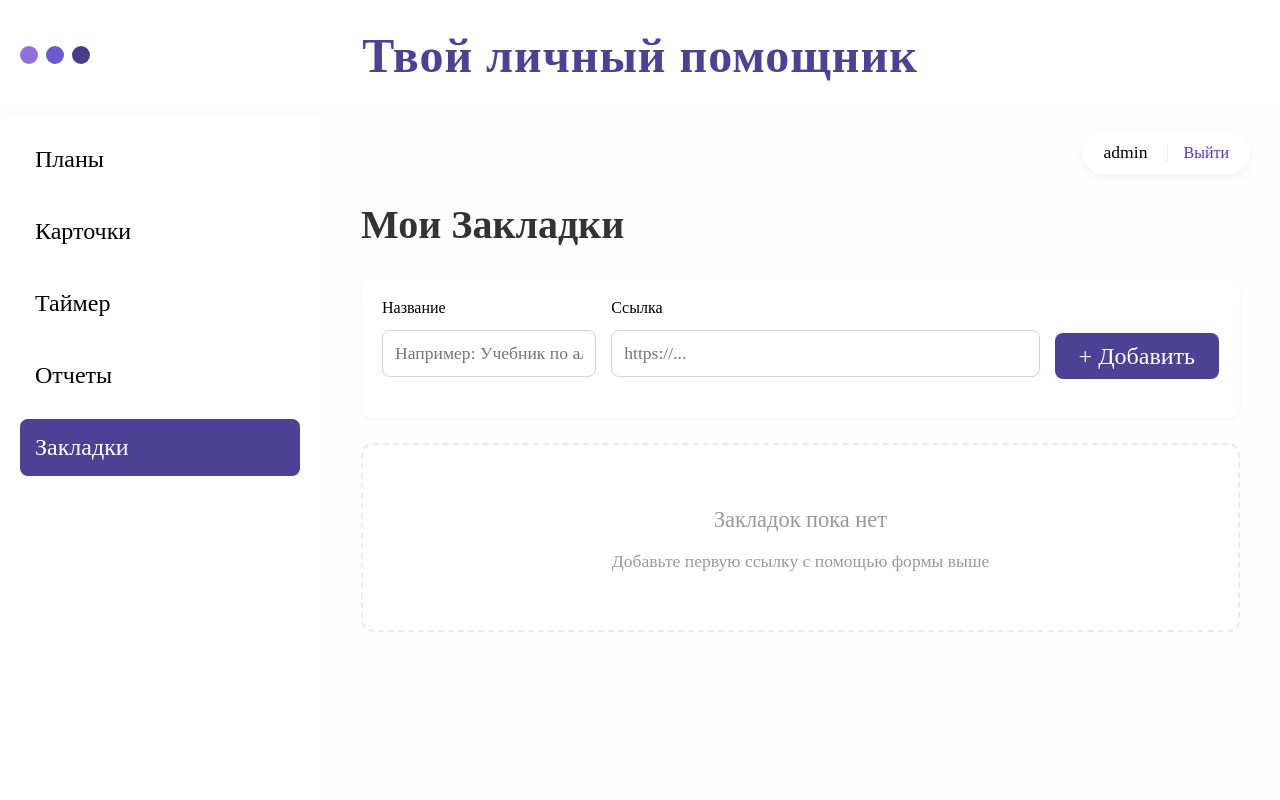
After one commit to ElenaShargina/planning_app, a Django app: page /bookmarks/ in a window 1280 px wide. The commit adds this page. Run offline with Django 5.2, Linux system fonts and the light colour scheme; a user stored in the database is signed in; data that the repository does not hold is empty.

Commit message:
before prod

```diff
--- /dev/null
+++ b/requirements.txt
@@ -0,0 +1,6 @@
+asgiref==3.11.1
+Django==4.2.30
+gunicorn==25.3.0
+packaging==26.2
+sqlparse==0.5.5
+typing_extensions==4.15.0
--- a/tasks/forms.py
+++ b/tasks/forms.py
@@ -1,5 +1,5 @@
 from django import forms
-from .models import Plan, Task, FlashCard, FlashCardCollection, Timer
+from .models import Plan, Task, FlashCard, FlashCardCollection, Timer, Bookmark
 
 
 class PlanForm(forms.ModelForm):
@@ -35,3 +35,12 @@ class TimerForm(forms.ModelForm):
                 attrs={'placeholder': 'Enter timer title...', 'class': 'timer-input'}
             )
         }
+class BookmarkForm(forms.ModelForm):
+    class Meta:
+        model = Bookmark
+        fields = ['title', 'url']
+        widgets = {
+            'bookmark_date': forms.DateInput(attrs={'type': 'date'}),
+            'title': forms.TextInput(attrs={'placeholder': 'Например: Учебник по алгебре'}),
+            'url': forms.URLInput(attrs={'placeholder': 'https://...'})
+        }
--- a/tasks/urls.py
+++ b/tasks/urls.py
@@ -19,4 +19,7 @@ urlpatterns = [
     ),
     path('timers/', views.timer_list, name='timer_list'),
     path('timers/<int:timer_id>/stop/', views.timer_stop, name='timer_stop'),
+    path('reports/', views.reports_list, name='reports_list'),
+    path('reports/generate/', views.report_generate, name='report_generate'),
+    path('bookmarks/', views.bookmark_list, name='bookmark_list'),
 ]
--- a/tasks/views.py
+++ b/tasks/views.py
@@ -1,9 +1,13 @@
 from django.shortcuts import render, redirect, get_object_or_404
 from django.contrib.auth.decorators import login_required
 from django.utils import timezone
-from .models import Plan, Task, FlashCardCollection, FlashCard
+from .models import Plan, Task, FlashCardCollection, FlashCard, Bookmark, DailyReport
 from .forms import PlanForm, TaskForm, FlashCardCollectionForm, FlashCardForm
 from django.db.models import Count, Q
+from .forms import BookmarkForm
+from .models import Bookmark
+from datetime import datetime
+from django.contrib import messages
 
 
 @login_required
@@ -145,3 +149,38 @@ def timer_stop(request, timer_id):
         timer.completed_at = timezone.now()
         timer.save()
     return redirect('timer_list')
+
+@login_required
+def bookmark_list(request):
+    bookmarks = Bookmark.objects.filter(user=request.user).order_by('-bookmark_date', '-id')
+
+    if request.method == 'POST':
+        form = BookmarkForm(request.POST)
+        if form.is_valid():
+            bookmark = form.save(commit=False)
+            bookmark.user = request.user
+            bookmark.save()
+            return redirect('bookmark_list')
+    else:
+        form = BookmarkForm()
+
+    return render(request, 'tasks/bookmark_list.html', {'bookmarks': bookmarks, 'form': form})
+
+@login_required
+def reports_list(request):
+    reports = DailyReport.objects.filter(user=request.user).order_by('-report_date')
+    return render(request, 'tasks/reports_list.html', {'reports': reports})
+
+@login_required
+def report_generate(request):
+    if request.method == 'POST':
+        date_str = request.POST.get('report_date')
+        if date_str:
+            try:
+                target_date = datetime.strptime(date_str, '%Y-%m-%d').date()
+                DailyReport.generate_for_date(request.user, target_date)
+                messages.success(request, f" Отчет за {target_date} успешно создан/обновлен.")
+            except ValueError:
+                messages.error(request, "Неверный формат даты!")
+        return redirect('reports_list')
+    return redirect('reports_list')
--- a/templates/base.html
+++ b/templates/base.html
@@ -6,10 +6,10 @@
     <title>{% block title %}Planner{% endblock %}</title>
     <style>
         :root {
-            --primary: #800080;
-            --bg-light: #f8f9fa;
-            --text-dark: #333;
-            --border-color: #e9ecef;
+            --primary: #4c4195;
+            --bg-light: #fffeff;
+            --text-dark: #000000;
+            --border-color: #ffffffe0;
         }
 
         html { font-size: 16px; }
@@ -25,14 +25,14 @@
 
         /* --- ВЕРХНЯЯ СТРОКА --- */
         .top-header {
-            background: white;
+            background: rgb(255, 255, 255);
             padding: 15px 20px;
             border-bottom: 1px solid var(--border-color);
             display: flex; /* Используем flex для выравнивания кругов и текста */
             align-items: center;
             justify-content: center; /* Центрируем заголовок */
             position: relative; /* Чтобы позиционировать круги абсолютно или относительно */
-            box-shadow: 0 2px 4px rgba(0,0,0,0.03);
+            box-shadow: 0 2px 4px rgba(255,250,250);
             z-index: 10;
             height: 80px; /* Фиксируем высоту для аккуратности */
         }
@@ -51,9 +51,9 @@
             border-radius: 50%;
             display: inline-block;
         }
-        .dot-red { background-color: #ff5f56; }
-        .dot-yellow { background-color: #ffbd2e; }
-        .dot-green { background-color: #27c93f; }
+        .dot-red { background-color: #9370DB; }
+        .dot-yellow { background-color: #6A5ACD; }
+        .dot-green { background-color: #483D8B; }
 
         .app-title {
             margin: 0;
@@ -74,7 +74,7 @@
         /* --- ЛЕВАЯ КОЛОНКА --- */
         .sidebar {
             width: 280px; /* Чуть шире для крупного текста */
-            background: white;
+            background: rgb(255, 255, 255);
             border-right: 1px solid var(--border-color);
             padding: 20px;
             display: flex;
@@ -93,7 +93,7 @@
             transition: all 0.2s;
         }
         .nav-item:hover {
-            background: #eef2ff;
+            background: #f1edffa1;
             color: var(--primary);
             transform: translateX(5px);
         }
@@ -127,7 +127,7 @@
         }
         .btn-logout {
             font-size: 1rem;
-            color: #dc3545;
+            color: #5435dc;
             text-decoration: none;
             border-left: 1px solid #eee;
             padding-left: 15px;
@@ -140,7 +140,7 @@
             padding: 20px;
             margin-bottom: 15px;
             border-radius: 12px;
-            box-shadow: 0 2px 5px rgba(0,0,0,0.05);
+            box-shadow: 0 2px 5px rgba(160, 25, 25, 0.05);
             border: 1px solid var(--border-color);
         }
         .btn {
@@ -155,7 +155,7 @@
             font-weight: 500;
             font-family: inherit;
         }
-        .btn:hover { background: #0b5ed7; }
+        .btn:hover { background: #0d0d25; }
 
         input, textarea, select {
             width: 100%; padding: 12px; margin: 8px 0 20px;
@@ -164,7 +164,7 @@
             font-family: inherit;
         }
 
-         .flip-card {
+        .flip-card {
             background: transparent;
             width: 100%;
             max-width: 400px;
@@ -209,7 +209,7 @@
         }
 
         .flip-card-back {
-            background: linear-gradient(135deg, #0d6efd, #0b5ed7);
+            background: linear-gradient(135deg, #0d6efd, #3e0bd7);
             color: #fff;
             transform: rotateY(180deg);
         }
@@ -309,7 +309,6 @@
 </head>
 <body>
     <header class="top-header">
-        <!-- Три маленьких круга слева -->
         <div class="window-controls">
             <span class="dot dot-red"></span>
             <span class="dot dot-yellow"></span>
@@ -322,13 +321,19 @@
     <div class="main-layout">
         <aside class="sidebar">
             <a href="{% url 'plan_list' %}" class="nav-item {% if request.resolver_match.url_name == 'plan_list' or request.resolver_match.url_name == 'plan_detail' %}active{% endif %}">
-                📋 Планы
+                Планы
             </a>
             <a href="{% url 'collection_list' %}" class="nav-item {% if 'collection' in request.resolver_match.url_name %}active{% endif %}">
-                🗂️ Карточки
+                Карточки
             </a>
             <a href="{% url 'timer_list' %}" class="nav-item {% if 'timer' in request.resolver_match.url_name %}active{% endif %}">
-                ⏱️ Таймер
+                Таймер
+            </a>
+            <a href="{% url 'reports_list' %}" class="nav-item {% if 'report' in request.resolver_match.url_name %}active{% endif %}">
+                Отчеты
+            </a>
+            <a href="{% url 'bookmark_list' %}" class="nav-item {% if 'bookmark' in request.resolver_match.url_name %}active{% endif %}">
+                Закладки
             </a>
         </aside>
 
--- /dev/null
+++ b/templates/tasks/bookmark_list.html
@@ -0,0 +1,50 @@
+{% extends 'base.html' %}
+{% block content %}
+    <div style="display: flex; justify-content: space-between; align-items: center; margin-bottom: 30px;">
+        <h2 style="margin: 0; font-size: 2.5rem; color: #333; font-weight: 600;">Мои Закладки</h2>
+    </div>
+
+    <!-- Форма добавления (только Название + Ссылка) -->
+    <div class="card" style="padding: 20px; margin-bottom: 25px;">
+        <form method="post" action="{% url 'bookmark_list' %}" style="display: flex; flex-wrap: wrap; gap: 15px; align-items: flex-end; margin: 0;">
+            {% csrf_token %}
+            <div style="flex: 1; min-width: 200px;">
+                <label style="display:block; margin-bottom:5px; font-weight:500;">Название</label>
+                {{ form.title }}
+            </div>
+            <div style="flex: 2; min-width: 300px;">
+                <label style="display:block; margin-bottom:5px; font-weight:500;">Ссылка</label>
+                {{ form.url }}
+            </div>
+            <button type="submit" class="btn" style="font-size: 24px; padding: 10px 24px; line-height: 1; height: 46px; margin-bottom: 18px;">
+                + Добавить
+            </button>
+        </form>
+    </div>
+
+    <!-- Список закладок -->
+    <div style="display: flex; flex-direction: column; gap: 12px;">
+        {% for bookmark in bookmarks %}
+            <div class="card" style="display: flex; justify-content: space-between; align-items: center; padding: 15px 20px; transition: transform 0.2s;">
+                <div style="flex: 1; min-width: 0;">
+                    <h3 style="margin: 0 0 6px 0; font-size: 1.4rem;">
+                        <a href="{{ bookmark.url }}" target="_blank" style="text-decoration: none; color: inherit; transition: color 0.2s;">
+                            {{ bookmark.title }}
+                        </a>
+                    </h3>
+                    <p style="margin: 0; color: #390051; font-size: 0.9rem; word-break: break-all; text-underline-offset: 3px;">
+                        {{ bookmark.url }}
+                    </p>
+                </div>
+                <div style="text-align: right; color: #666; font-size: 0.95rem; white-space: nowrap; margin-left: 20px;">
+                    {{ bookmark.bookmark_date|date:"d E Y" }}
+                </div>
+            </div>
+        {% empty %}
+            <div style="text-align: center; padding: 40px; color: #999; background: white; border-radius: 12px; border: 2px dashed #e9ecef;">
+                <p style="font-size: 1.4rem; margin-bottom: 10px;">Закладок пока нет</p>
+                <p style="font-size: 1.1rem;">Добавьте первую ссылку с помощью формы выше</p>
+            </div>
+        {% endfor %}
+    </div>
+{% endblock %}
--- a/templates/tasks/collection_create.html
+++ b/templates/tasks/collection_create.html
@@ -1,10 +1,10 @@
 {% extends 'base.html' %}
 {% block content %}
-    <h3>Create Collection</h3>
+    <h3>Новая коллекция</h3>
     <form method="post" style="background:white; padding:20px; border-radius:8px;">
         {% csrf_token %}
         {{ form.as_p }}
-        <button type="submit" class="btn">Create Collection</button>
+        <button type="submit" class="btn">Создать коллекцию</button>
     </form>
     <br><a href="{% url 'collection_list' %}" class="btn btn-outline">Cancel</a>
 {% endblock %}
--- a/templates/tasks/create_plan.html
+++ b/templates/tasks/create_plan.html
@@ -1,10 +1,10 @@
 {% extends 'base.html' %}
 {% block content %}
-    <h3>Create Plan</h3>
+    <h3>Создать план</h3>
     <form method="post" style="background:white; padding:20px; border-radius:8px;">
         {% csrf_token %}
         {{ form.as_p }}
-        <button type="submit" class="btn">Save Plan</button>
+        <button type="submit" class="btn">Сохранить</button>
     </form>
     <br><a href="{% url 'plan_list' %}" class="btn btn-outline">Cancel</a>
 {% endblock %}
--- a/templates/tasks/timer_list.html
+++ b/templates/tasks/timer_list.html
@@ -32,7 +32,7 @@
         {% endif %}
     </div>
     {% empty %}
-    <p>No timers yet. Start one above!</p>
+    <p>Таймеров ещё нет.</p>
     {% endfor %}
 </div>
 
```
Also changed, not shown: tasks/admin.py (+8 -1 lines), tasks/models.py (+56 -6 lines), templates/tasks/collection_list.html (+2 -8 lines), templates/tasks/plan_detail.html (+7 -7 lines), templates/tasks/plan_list.html (+3 -5 lines), templates/tasks/reports_list.html (added, +68 -0 lines), tasks/migrations/0005_dailyreport.py (added), tasks/migrations/0006_bookmark.py (added), tasks/migrations/0007_alter_bookmark_bookmark_date.py (added).
